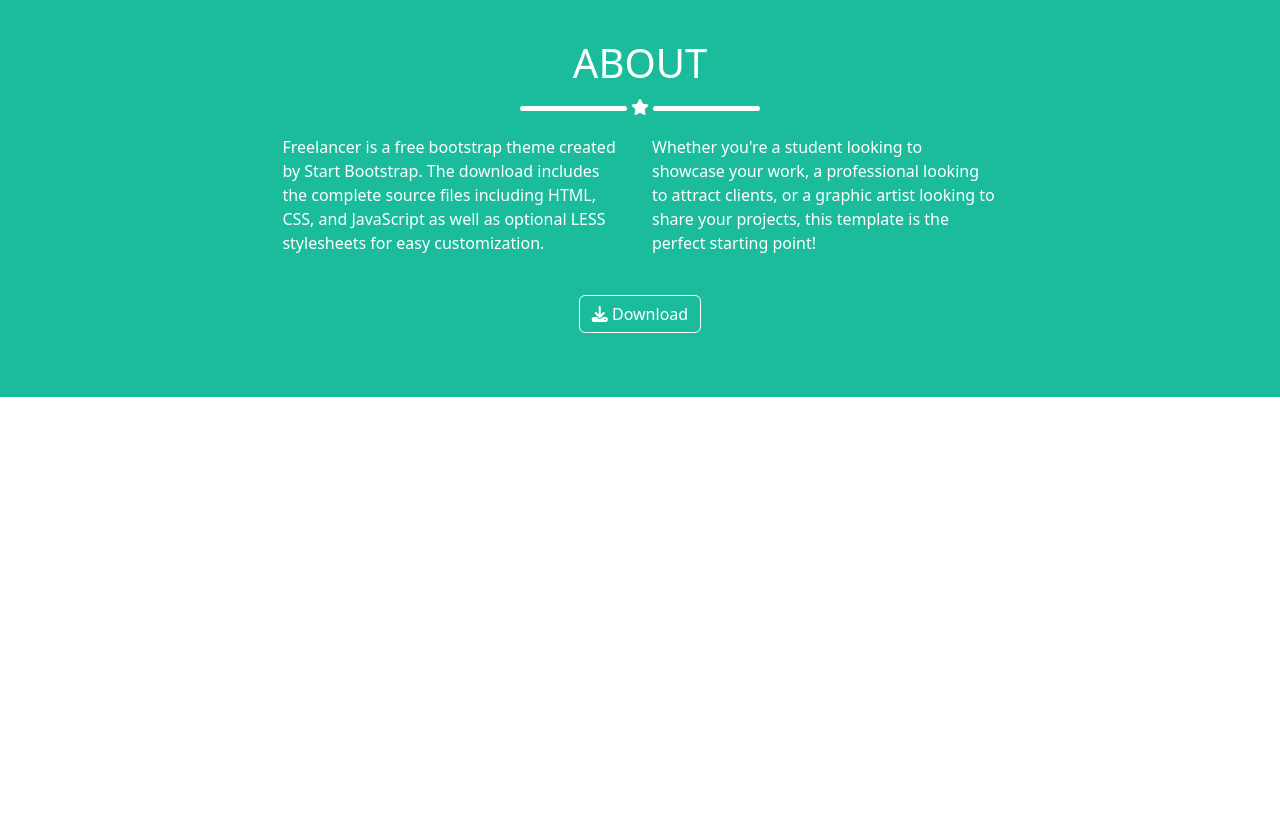
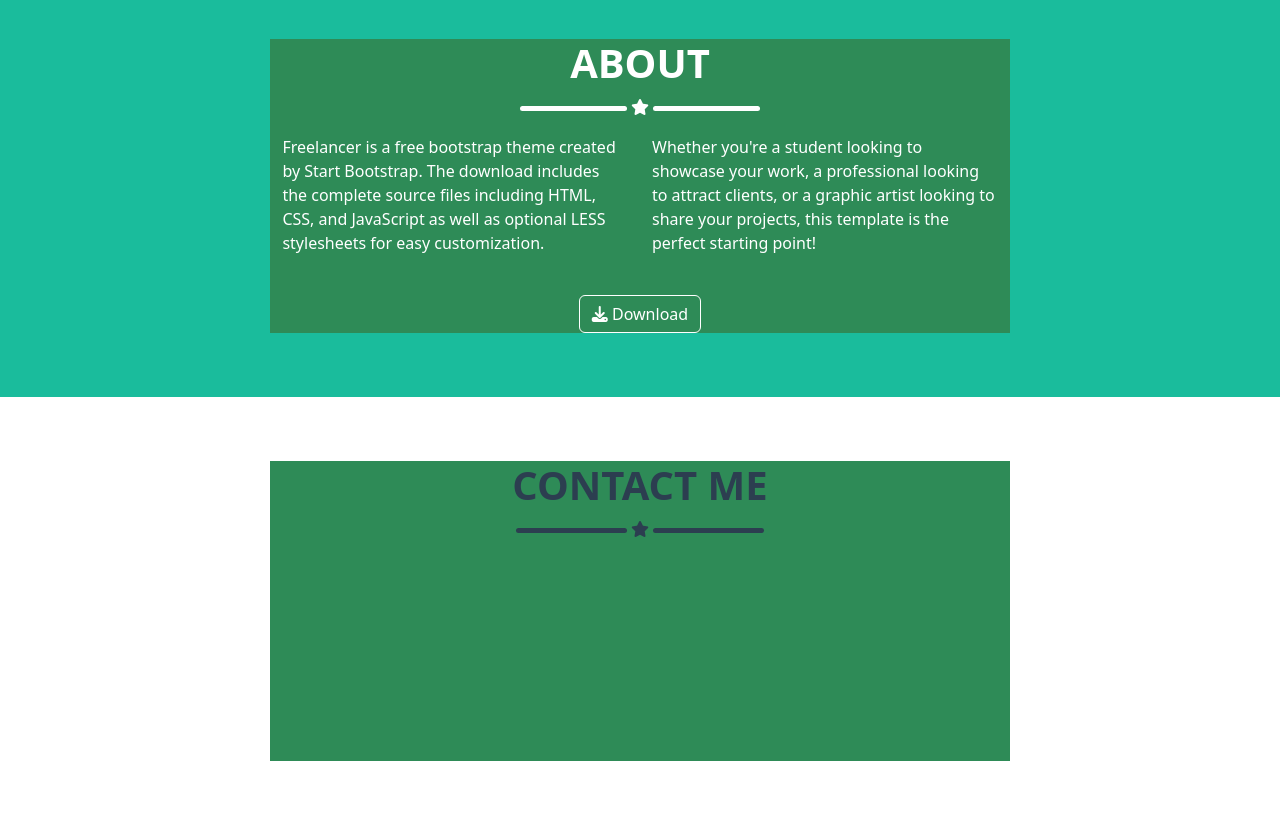
Before and after one commit to nespolisimmaco/html-css-bootstrap-freelancer, a plain HTML site: page index.html in a window 1280 px wide. Shown: the part 1586-2411 px from the top of the page. Before the commit the page ends 1983 px from the top, so only its background shows below. Drawn offline with nearby package versions, Linux system fonts and the light colour scheme.

Commit message:
Add: Contact me section layout

```diff
--- a/css/style.css
+++ b/css/style.css
@@ -125,6 +125,8 @@ header {
 .ms_container {
     width: 60%;
     margin: 0 auto;
+    /* debug */
+    background-color: seagreen;
 }
 
 .button .btn {
@@ -142,3 +144,25 @@ header {
         font-size: 2.5rem;
     }
 }
+
+/* ---------- Contact me section ---------- */
+.contact-me {
+    color: var(--header-blue);
+    padding: 2rem 0 1rem;
+}
+
+.contact-me .ms_container {
+    /* debug */
+    min-height: 300px;
+}
+
+/* * Tablet and desktop layout * */
+@media screen and (min-width: 768px) {
+    .contact-me {
+        padding: 4rem 1.5rem;
+    }
+
+    .contact-me h5 {
+        font-size: 2.5rem;
+    }
+}
--- a/index.html
+++ b/index.html
@@ -49,7 +49,7 @@
             <!-- Container -->
             <div class="ms_jumbo-container">
                 <img src="img/avatar.svg" alt="Avatar">
-                <h1>START BOOTSTRAP</h1>
+                <h1><strong>START BOOTSTRAP</strong></h1>
                 <!-- Star -->
                 <div class="star text-center">
                     <div class="ms_border d-inline-block align-middle white-border"></div>
@@ -64,7 +64,7 @@
         <section class="portfolio text-center">
             <!-- Container -->
             <div class="container">
-                <h5>PORTFOLIO</h5>
+                <h5><strong>PORTFOLIO</strong></h5>
                 <!-- Star -->
                 <div class="star text-center">
                     <div class="ms_border d-inline-block align-middle blue-border"></div>
@@ -121,7 +121,7 @@
             <!-- Container -->
             <div class="ms_container">
                 <div class="container-fluid">
-                    <h5 class="text-center">ABOUT</h5>
+                    <h5 class="text-center"><strong>ABOUT</strong></h5>
                     <!-- Star -->
                     <div class="star text-center">
                         <div class="ms_border d-inline-block align-middle white-border"></div>
@@ -169,6 +169,20 @@
         </section>
         <!-- End About section -->
 
+        <!-- Contact me section -->
+        <section class="contact-me">
+            <div class="ms_container">
+                <h5 class="text-center"><strong>CONTACT ME</strong></h5>
+                    <!-- Star -->
+                    <div class="star text-center">
+                        <div class="ms_border d-inline-block align-middle blue-border"></div>
+                        <span><i class="fa-solid fa-star"></i></span>
+                        <div class="ms_border d-inline-block align-middle blue-border"></div>
+                    </div>
+            </div>
+        </section>
+        <!-- End Contact me section -->
+
     </main>
     <!-- End Main -->
 
```
